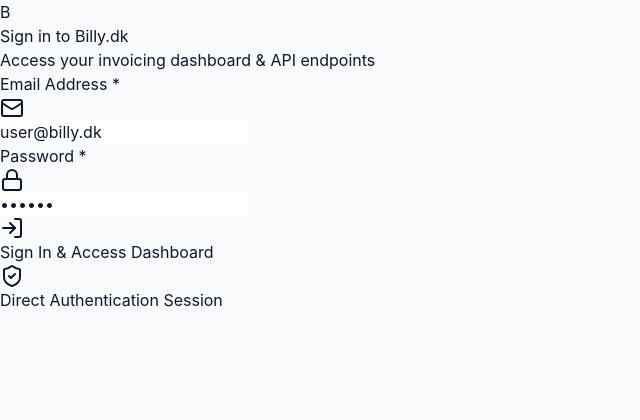
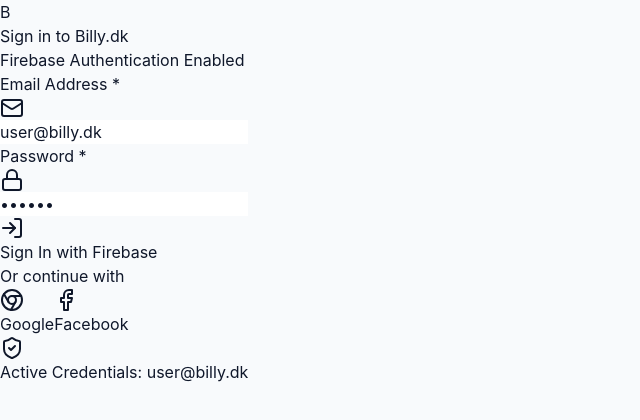
Before and after one commit to Talalilyas1208/billing-project-using-models, a React (Vite) app: page /login in a window 1280 px wide. Shown: the top 420 px of the page, without its empty margins (0-640 px from the left). Built offline with nearby package versions, Linux system fonts and the light colour scheme; no server answers.

Commit message:
feat:improvements

```diff
--- a/src/pages/LoginPage.jsx
+++ b/src/pages/LoginPage.jsx
@@ -1,16 +1,25 @@
 import React, { useState } from 'react';
 import { useNavigate } from 'react-router-dom';
-import { Mail, Lock, LogIn, ShieldCheck } from 'lucide-react';
+import { Mail, Lock, LogIn, ShieldCheck, Chrome, Facebook } from 'lucide-react';
 import Button from '../components/common/Button';
 import Input from '../components/common/Input';
+import {
+  loginWithEmail,
+  loginWithGoogle,
+  loginWithFacebook,
+} from '../firebase/config';
 
 const LoginPage = ({ onAuthenticate }) => {
   const navigate = useNavigate();
+
+  // Prefilled email and password as requested by user
   const [email, setEmail] = useState('user@billy.dk');
   const [password, setPassword] = useState('123456');
+
   const [error, setError] = useState('');
+  const [isLoading, setIsLoading] = useState(false);
 
-  const handleLogin = (e) => {
+  const handleEmailLogin = async (e) => {
     e.preventDefault();
     if (!email || !email.includes('@')) {
       setError('Please enter a valid email address.');
@@ -22,15 +31,78 @@
     }
 
     setError('');
+    setIsLoading(true);
+
+    try {
+      // Firebase Authentication Login
+      const user = await loginWithEmail(email, password);
+
+      // Extract user email and password into user session
       const userSession = {
-      email,
-      name: email.split('@')[0],
+        uid: user.uid || `user-${Date.now()}`,
+        email: user.email || email,
+        password: password,
+        name: user.displayName || email.split('@')[0],
+        photoURL: user.photoURL || null,
         authenticatedAt: new Date().toISOString(),
       };
 
       localStorage.setItem('direct_user_session', JSON.stringify(userSession));
       onAuthenticate(userSession);
       navigate('/dashboard/invoices', { replace: true });
+    } catch (err) {
+      setError(err.message || 'Firebase Authentication failed.');
+    } finally {
+      setIsLoading(false);
+    }
+  };
+
+  const handleGoogleLogin = async () => {
+    setError('');
+    setIsLoading(true);
+    try {
+      const user = await loginWithGoogle();
+      const userSession = {
+        uid: user.uid,
+        email: user.email,
+        password: password || '123456',
+        name: user.displayName || 'Google User',
+        photoURL: user.photoURL || null,
+        authenticatedAt: new Date().toISOString(),
+      };
+
+      localStorage.setItem('direct_user_session', JSON.stringify(userSession));
+      onAuthenticate(userSession);
+      navigate('/dashboard/invoices', { replace: true });
+    } catch (err) {
+      setError(err.message || 'Google sign-in failed.');
+    } finally {
+      setIsLoading(false);
+    }
+  };
+
+  const handleFacebookLogin = async () => {
+    setError('');
+    setIsLoading(true);
+    try {
+      const user = await loginWithFacebook();
+      const userSession = {
+        uid: user.uid,
+        email: user.email,
+        password: password || '123456',
+        name: user.displayName || 'Facebook User',
+        photoURL: user.photoURL || null,
+        authenticatedAt: new Date().toISOString(),
+      };
+
+      localStorage.setItem('direct_user_session', JSON.stringify(userSession));
+      onAuthenticate(userSession);
+      navigate('/dashboard/invoices', { replace: true });
+    } catch (err) {
+      setError(err.message || 'Facebook sign-in failed.');
+    } finally {
+      setIsLoading(false);
+    }
   };
 
   return (
@@ -41,7 +113,7 @@
             B
           </div>
           <h2 className="text-xl font-extrabold text-slate-900">Sign in to Billy.dk</h2>
-          <p className="text-xs text-slate-500 mt-1">Access your invoicing dashboard & API endpoints</p>
+          <p className="text-xs text-slate-500 mt-1">Firebase Authentication Enabled</p>
         </div>
 
         {error && (
@@ -50,7 +122,7 @@
           </div>
         )}
 
-        <form onSubmit={handleLogin} className="space-y-4">
+        <form onSubmit={handleEmailLogin} className="space-y-4">
           <Input
             label="Email Address"
             type="email"
@@ -71,14 +143,45 @@
             required
           />
 
-          <Button type="submit" variant="primary" className="w-full" icon={LogIn}>
-            Sign In & Access Dashboard
+          <Button type="submit" variant="primary" className="w-full" isLoading={isLoading} icon={LogIn}>
+            Sign In with Firebase
           </Button>
         </form>
 
+        {/* Social Authentication */}
+        <div className="mt-6">
+          <div className="relative flex items-center justify-center mb-4">
+            <div className="border-t border-slate-200 w-full" />
+            <span className="bg-white px-3 text-[10px] text-slate-400 font-bold uppercase tracking-wider absolute">
+              Or continue with
+            </span>
+          </div>
+
+          <div className="grid grid-cols-2 gap-3">
+            <Button
+              variant="outline"
+              size="sm"
+              icon={Chrome}
+              onClick={handleGoogleLogin}
+              disabled={isLoading}
+            >
+              Google
+            </Button>
+            <Button
+              variant="outline"
+              size="sm"
+              icon={Facebook}
+              onClick={handleFacebookLogin}
+              disabled={isLoading}
+            >
+              Facebook
+            </Button>
+          </div>
+        </div>
+
         <div className="mt-6 pt-4 border-t border-slate-100 flex items-center justify-center gap-1.5 text-[11px] text-slate-400">
           <ShieldCheck className="w-3.5 h-3.5 text-emerald-500" />
-          <span>Direct Authentication Session</span>
+          <span>Active Credentials: user@billy.dk</span>
         </div>
       </div>
     </div>
```
Also changed, not shown: 1 other file (tests, documents, lock files or other folders). Lines whose indentation alone changed are shown as unchanged.
